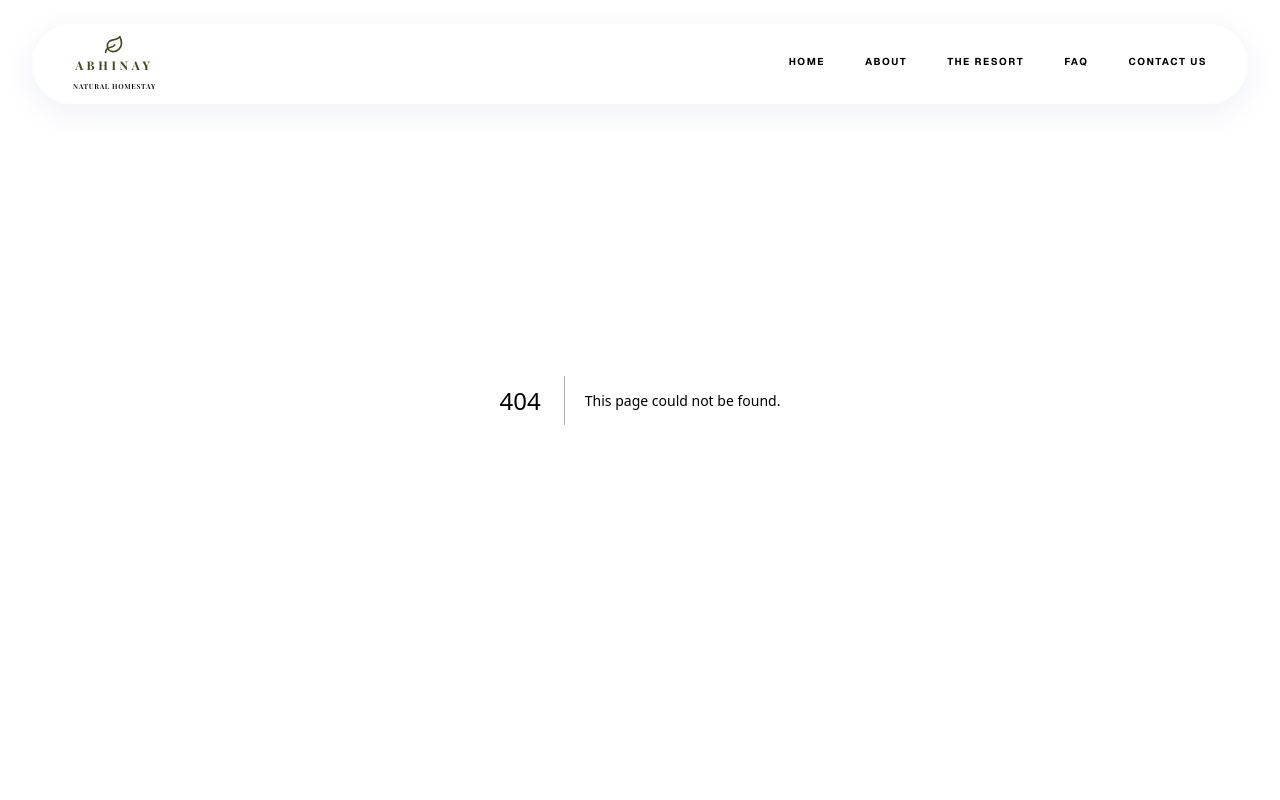
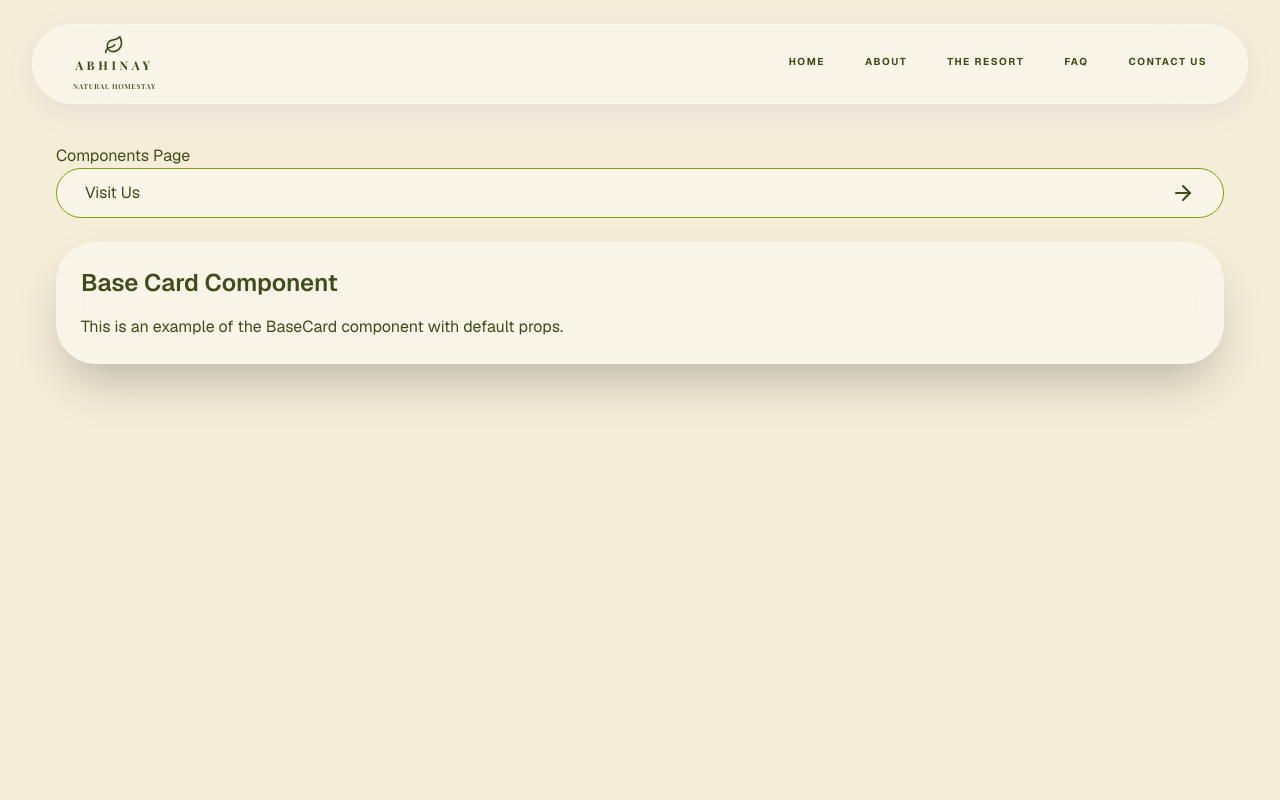
Before and after one commit to Forge-Studios/Abhinay-natural-Homestay, a Next.js app: page /components in a window 1280 px wide. Before the commit this address had no page. Shown: the top 800 px of the page. Built offline with nearby package versions, Linux system fonts and the light colour scheme; a web font is replaced by a local one.

Commit message:
Created components page and button component

```diff
--- /dev/null
+++ b/app/components/page.tsx
@@ -0,0 +1,17 @@
+import BaseCard from "@/components/base/BaseCard";
+import Button from "@/components/base/Button";
+
+export default function ComponentsPage() {
+  return (
+    <main className="bg-app-bg min-h-screen pt-36 pb-24">
+      <div className="max-w-[95vw] 2xl:max-w-400 mx-auto px-6">
+        <h1>Components Page</h1>
+        <Button text="Visit Us" type="link" href="test.com" />
+        <BaseCard className="p-6 mt-6">
+          <h2 className="text-2xl font-semibold mb-4">Base Card Component</h2>
+          <p>This is an example of the BaseCard component with default props.</p>
+        </BaseCard>
+      </div>
+    </main>
+  );
+}
--- /dev/null
+++ b/components/base/Button.tsx
@@ -0,0 +1,103 @@
+import { ArrowRight } from "lucide-react";
+import { ElementType } from "react";
+
+type BaseButtonProps = {
+  intensity?: "none" | "sm" | "md" | "lg" | "xl" | "2xl";
+  rounded?: "none" | "md" | "lg" | "xl" | "2xl" | "3xl" | "full";
+  size?: "sm" | "md" | "lg";
+  className?: string;
+  borderOpacity?: number;
+  text: string;
+  hasArrow?: boolean;
+};
+
+export type ButtonProps =
+  | (BaseButtonProps & {
+      type: "link";
+      href: string;
+      onPress?: () => void;
+    })
+  | (BaseButtonProps & {
+      type: "button";
+      onPress: () => void;
+      href?: string;
+    });
+
+export default function Button({
+  intensity = "none",
+  rounded = "full",
+  className = "",
+  borderOpacity = 0,
+  size = "md",
+  onPress,
+  href,
+  type = "button",
+  text = "Button text",
+  hasArrow = true,
+}: ButtonProps) {
+  const blurMap = {
+    none: "backdrop-blur-none",
+    sm: "backdrop-blur-sm",
+    md: "backdrop-blur-md",
+    lg: "backdrop-blur-lg",
+    xl: "backdrop-blur-xl",
+    "2xl": "backdrop-blur-2xl",
+  };
+
+  const roundedMap = {
+    none: "rounded-none",
+    md: "rounded-md",
+    lg: "rounded-lg",
+    xl: "rounded-xl",
+    "2xl": "rounded-2xl",
+    "3xl": "rounded-[2.5rem]", // Your specific brand radius
+    full: "rounded-full",
+  };
+
+  const sizeMap = {
+    sm: "text-sm px-5 py-2",
+    md: "text-md px-7 py-3",
+    lg: "text-lg px-9 py-4",
+  };
+
+  const typeMap = {
+    link: "a",
+    button: "button",
+  };
+
+  const Component = typeMap[type] as ElementType;
+
+  return (
+    <>
+      <Component
+        onClick={onPress && onPress}
+        className={`
+        flex items-between gap-2 w-full
+
+        ${hasArrow ? "justify-between" : "justify-center"}
+
+        ${sizeMap[size]}
+
+        /* Base Glass Styles using brand card-bg */
+        ${blurMap[intensity]}
+        bg-card-bg
+
+        /* Dynamic Border Opacity */
+        border border-brand-accent ${borderOpacity}
+
+        /* Shape and Shadow */
+        ${roundedMap[rounded]}
+
+        /* Hover Transitions */
+        transition-all duration-500 hover:bg-brand-accent hover:text-white
+
+        ${type === "link" ? { href } : {}}
+
+        ${className}`}
+      >
+        <p>{text}</p>
+        {hasArrow && <ArrowRight />}
+      </Component>
+    </>
+  );
+}
```
